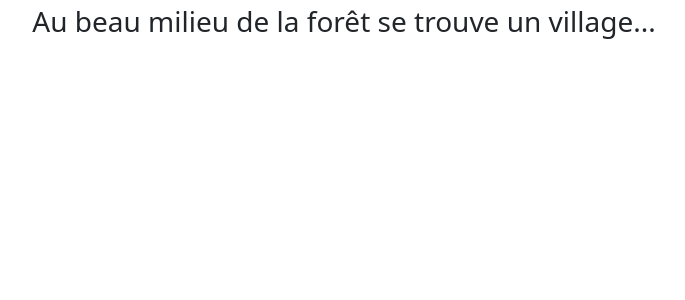
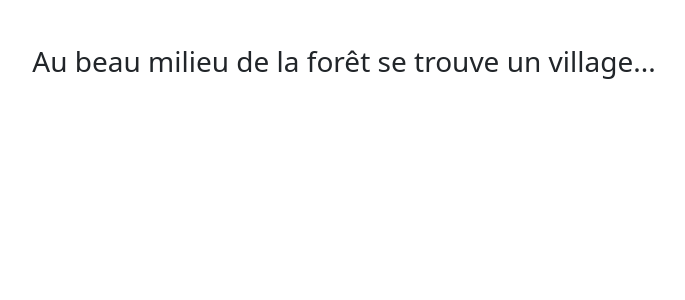
Before and after one commit to Ushien/ToyBlock, a React (Create React App) app in the folder code/toyblock/: page / in a window 1280 px wide. Shown: the top 300 px of the page, without its empty margins (296-981 px from the left). Built offline with nearby package versions, Linux system fonts and the light colour scheme.

Commit message:
Let's make this page beautiful
Working on some real css

```diff
--- a/code/toyblock/src/App.css
+++ b/code/toyblock/src/App.css
@@ -0,0 +1,10 @@
+body {
+        background-color: #b8cefa;
+        padding: 40px;
+        font-family: Sans-Serif;
+      }
+
+.paragraph {
+        margin: 50px auto;
+        width: 800px;
+}
--- a/code/toyblock/src/App.js
+++ b/code/toyblock/src/App.js
@@ -256,7 +256,7 @@
   }
 
   render(){
-    return ( <div className="text-center"> <br/> <br/> <br/> <div className="fs-3">{text1()}</div>
+    return ( <div class="paragraph"> <br/> <br/> <br/> <div>{text1()}</div>
     </div>
     );
   }
@@ -268,7 +268,7 @@
   }
 
   render(){
-    return (<div className="text-center"> <br/> <br/> <br/> <div className="fs-3">{text2(this.props.moneyname)}</div>
+    return (<div class="paragraph"> <br/> <br/> <br/> <div>{text2(this.props.moneyname)}</div>
     </div>
     );
   }
--- a/code/toyblock/src/index.js
+++ b/code/toyblock/src/index.js
@@ -1,6 +1,6 @@
 import React from 'react';
 import ReactDOM from 'react-dom';
-import './index.css';
+import './App.css';
 import App from './App';
 import reportWebVitals from './reportWebVitals';
 
```
